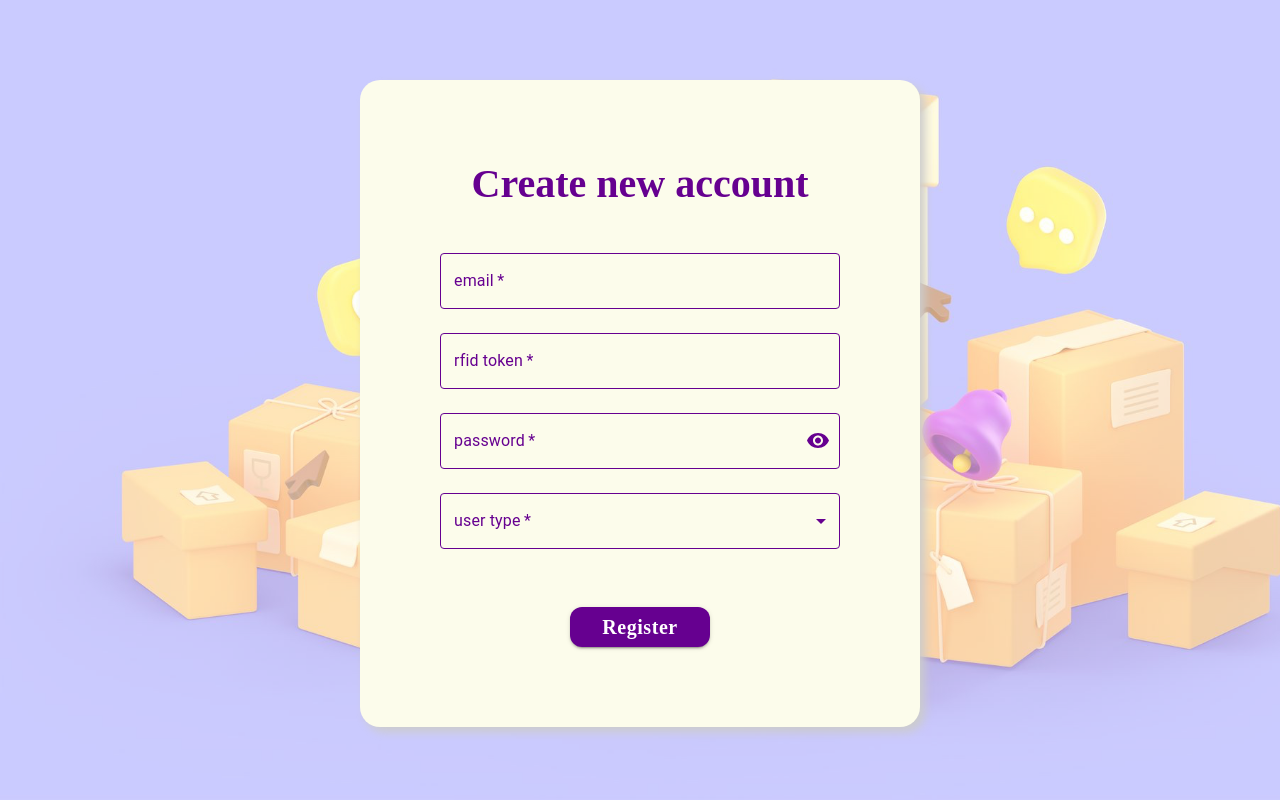
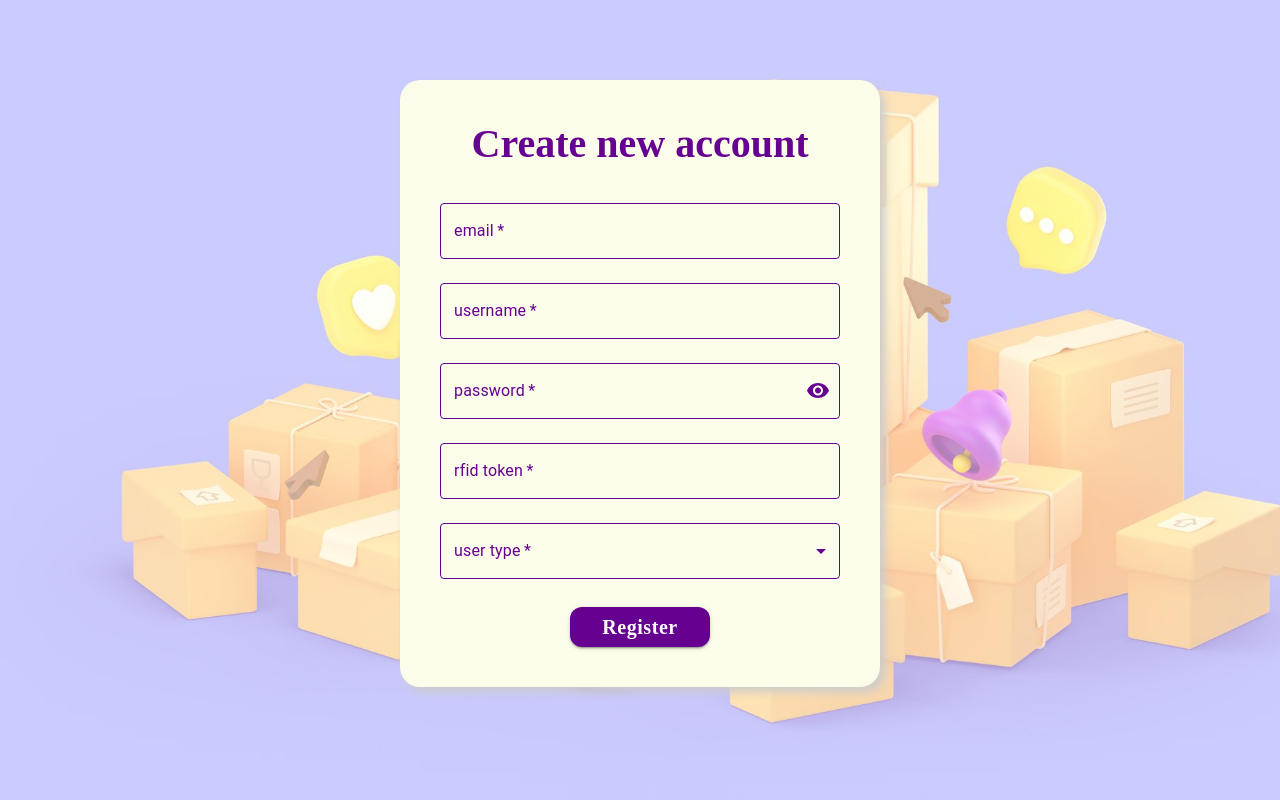
Before and after one commit to Advanced-Topics-of-Software-Engineering/ase-frontend, a React (Create React App) app: page /sign-up in a window 1280 px wide. Built offline with nearby package versions, Linux system fonts and the light colour scheme.

Commit message:
Add username textfield in signup

```diff
--- a/src/pages/register/Register.js
+++ b/src/pages/register/Register.js
@@ -52,7 +52,7 @@ const Register = () => {
             alignItems="center"
             justifyContent={"center"}
             margin={"auto"}
-            padding={10}
+            padding={5}
             borderRadius={5}
             boxShadow={"5px 5px 10px #ccc"}
             backgroundColor="#fcfceb"
@@ -63,7 +63,7 @@ const Register = () => {
             }}
           >
             <Typography
-              marginBottom={"30px"}
+              marginBottom={"20px"}
               variant="title"
               color="#660090"
               textAlign="center"
@@ -96,12 +96,12 @@ const Register = () => {
               fullWidth
               required
               onChange={handleChange}
-              name="rfidToken"
-              value={inputs.rfidToken}
+              name="username"
+              value={inputs.username}
               margin="normal"
               type={"text"}
               variant="outlined"
-              label="rfid token"
+              label="username"
               InputProps={{
                 classes: {
                   notchedOutline: "input-border",
@@ -156,6 +156,28 @@ const Register = () => {
               variant="outlined"
               label="password"
             />
+            <TextField
+              fullWidth
+              required
+              onChange={handleChange}
+              name="rfidToken"
+              value={inputs.rfidToken}
+              margin="normal"
+              type={"text"}
+              variant="outlined"
+              label="rfid token"
+              InputProps={{
+                classes: {
+                  notchedOutline: "input-border",
+                },
+              }}
+              InputLabelProps={{
+                classes: {
+                  root: "inputLabel",
+                  focused: "inputLabel",
+                },
+              }}
+            />
             <FormControl fullWidth required margin="normal" variant="outlined">
               <InputLabel style={{ color: "#660090" }}>user type</InputLabel>
               <Select
@@ -188,13 +210,13 @@ const Register = () => {
             </FormControl>
             <Button
               type="submit"
-              sx={{ marginTop: 3, borderRadius: 3 }}
+              sx={{ borderRadius: 3 }}
               variant="contained"
               color="primary"
               style={{
                 height: "40px",
                 width: "140px",
-                marginTop: "50px",
+                marginTop: "20px",
               }}
             >
               Register
```
